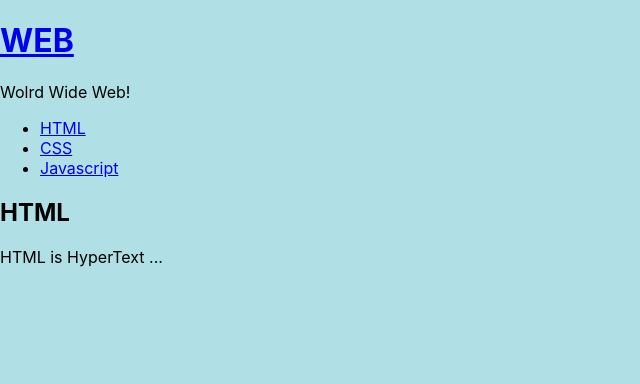
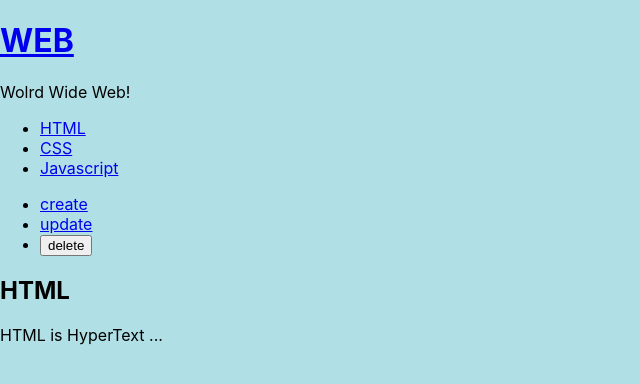
Before and after one commit to VMwhdwls24/React_study, a React (Create React App) app: page / in a window 1280 px wide. Shown: the top 384 px of the page, without its empty margins (0-640 px from the left). Built offline with nearby package versions, Linux system fonts and the light colour scheme.

Commit message:
7/12 React Basic feat.2nd Commit Create 기능 구현 #1

```diff
--- a/src/App.js
+++ b/src/App.js
@@ -3,6 +3,7 @@ import './App.css';
 import TOC from "./components/TOC"
 import Subject from './components/Subject';
 import Content  from './components/Content';
+import Control  from './components/Control';
 import { Component } from 'react';
 
 
@@ -31,7 +32,7 @@ class App extends Component {
       var i=0;
       while(i < this.state.contents.length) {
         var data = this.state.contents[i];
-        if(data.id == this.state.selected_content_id) {
+        if(data.id === this.state.selected_content_id) {
           _title = data.title;
           _desc = data.descript;
           break;
@@ -69,8 +70,12 @@ class App extends Component {
           });
         }.bind(this)}
         data={this.state.contents}
-        >
-        </TOC>
+        ></TOC>
+        <Control onChangeMode={function(_mode) {
+          this.setState({
+            mode:_mode,
+          })
+        }.bind(this)}></Control>
         <Content title={_title} descript={_desc}></Content>
       </div>
     )
--- /dev/null
+++ b/src/components/Control.js
@@ -0,0 +1,22 @@
+import { Component } from 'react';
+
+class Control extends Component {
+    render() {
+      console.log('Subject render');
+      return (
+        <ul>
+        <li><a href='/create' onClick={function(e) {
+            this.props.onChangeMode('create');
+        }.bind(this)}>create</a></li>
+        <li><a href='/update' onClick={function(e) {
+            this.props.onChangeMode('update');
+        }.bind(this)}>update</a></li>
+        <li><input onClick={function(e) {
+            this.props.onChangeMode('delete');
+        }.bind(this)}type="button" value="delete"/></li>
+      </ul>
+      );
+    }
+  }
+
+  export default Control ;
```
